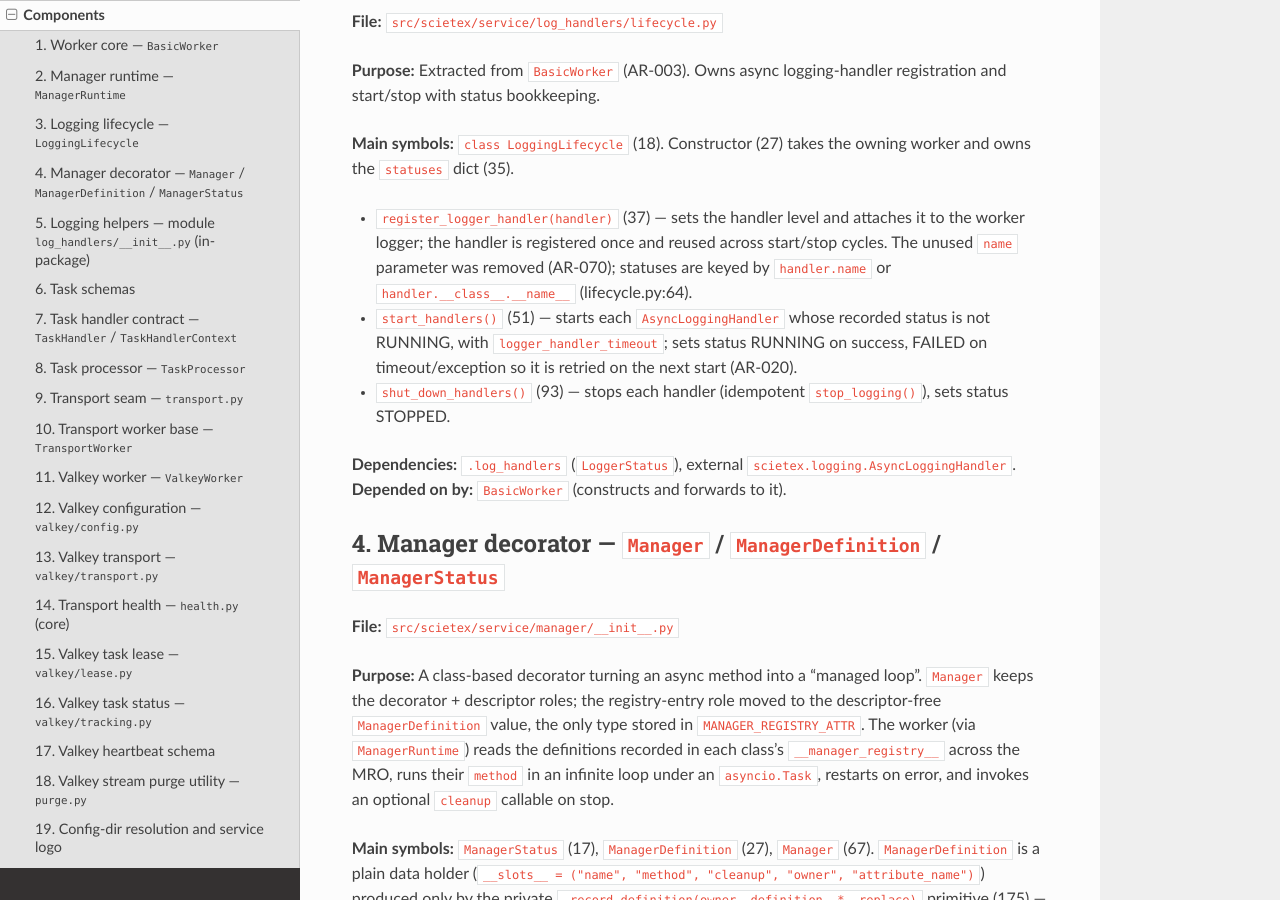
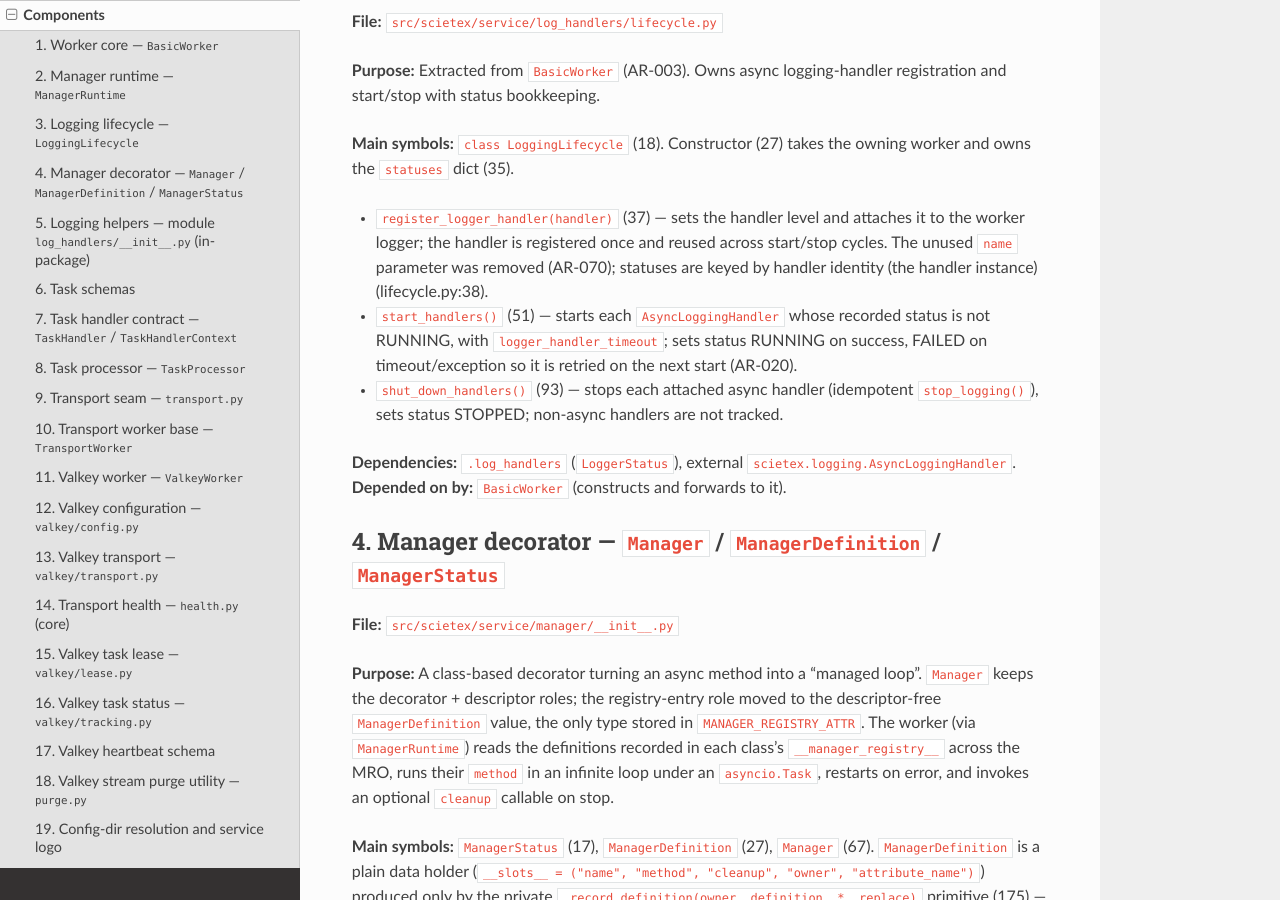
Before and after one commit to bond-anton/scietex.service, a Sphinx documentation site: the page built from docs/architecture/components.md, in a window 1280 px wide and 900 px high, scrolled down 3038 px. Built offline with Sphinx 7.4.7 and the Read the Docs theme 3.1.0, drawn with Linux system fonts in a browser that asks for light colours.

```diff
--- a/docs/architecture/components.md
+++ b/docs/architecture/components.md
@@ -145,14 +145,14 @@ owning worker and owns the `statuses` dict (35).
 - `register_logger_handler(handler)` (37) — sets the handler level and
   attaches it to the worker logger; the handler is registered once and reused
   across start/stop cycles. The unused `name` parameter was removed (AR-070);
-  statuses are keyed by `handler.name` or `handler.__class__.__name__`
-  (lifecycle.py:64).
+  statuses are keyed by handler identity (the handler instance)
+  (lifecycle.py:38).
 - `start_handlers()` (51) — starts each `AsyncLoggingHandler` whose recorded
   status is not RUNNING, with `logger_handler_timeout`; sets status RUNNING on
   success, FAILED on timeout/exception so it is retried on the next start
   (AR-020).
-- `shut_down_handlers()` (93) — stops each handler (idempotent
-  `stop_logging()`), sets status STOPPED.
+- `shut_down_handlers()` (93) — stops each attached async handler (idempotent
+  `stop_logging()`), sets status STOPPED; non-async handlers are not tracked.
 
 **Dependencies:** `.log_handlers` (`LoggerStatus`), external
 `scietex.logging.AsyncLoggingHandler`.
```
Also changed, not shown: docs/ROADMAP.md (+6 -0 lines), docs/architecture/lifecycle.md (+3 -3 lines), docs/architecture/structure.md (+1 -1 lines), docs/reviews/architecture/2026-09-18-1.md (+3 -2 lines).
